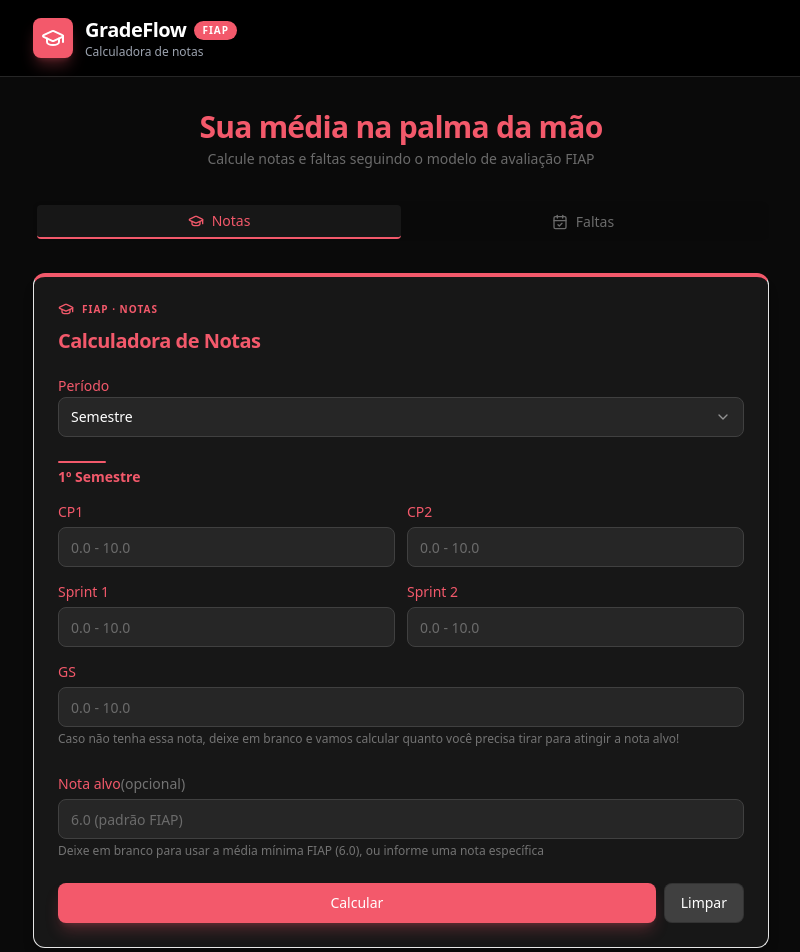
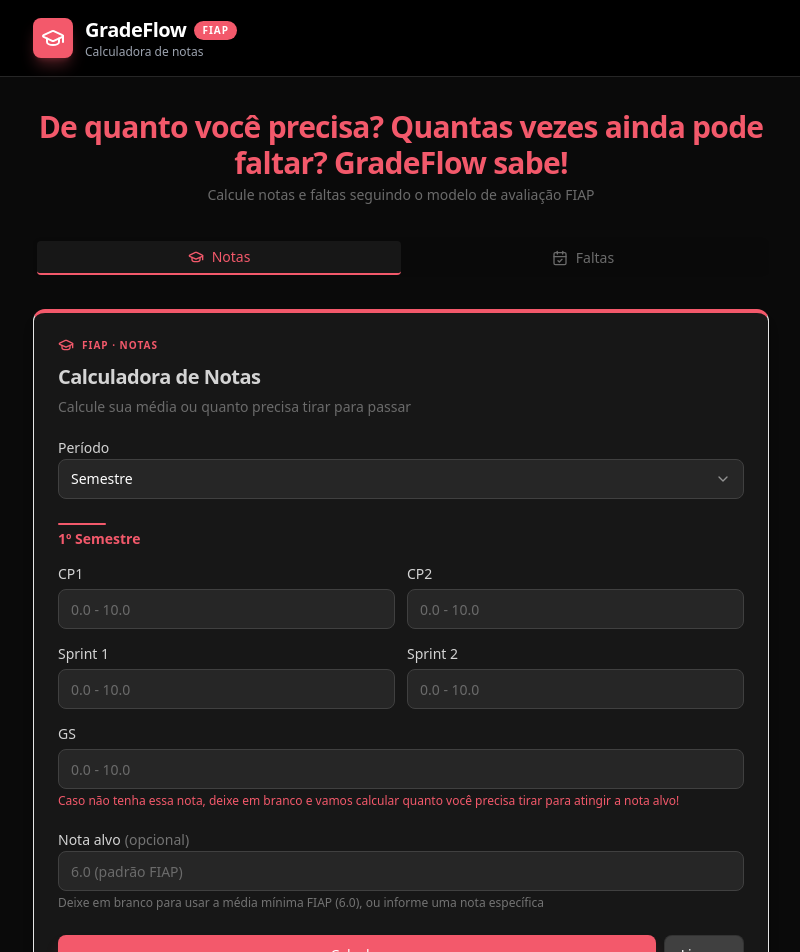
Before and after one commit to mortari17/web-grade-flow, a React (Vite) app: page / in a window 1280 px wide. Shown: the top 952 px of the page, without its empty margins (239-1039 px from the left). Built offline with nearby package versions, Linux system fonts and the light colour scheme.

Commit message:
style: atualizar cores de texto para melhorar a legibilidade e consistência na interface

```diff
--- a/src/App.tsx
+++ b/src/App.tsx
@@ -26,7 +26,7 @@ export default function App() {
       <main className="flex-1 container max-w-3xl mx-auto py-8 px-4 w-full">
         <div className="text-center mb-8">
           <h2 className="text-2xl sm:text-3xl text-primary font-bold tracking-tight">
-            Sua média na palma da mão
+            De quanto você precisa? Quantas vezes ainda pode faltar? GradeFlow sabe!
           </h2>
           <p className="text-sm text-muted-foreground mt-1">
             Calcule notas e faltas seguindo o modelo de avaliação FIAP
--- a/src/components/AbsenceCalculator.tsx
+++ b/src/components/AbsenceCalculator.tsx
@@ -65,7 +65,7 @@ export function AbsenceCalculator() {
             FIAP · Faltas
           </span>
         </div>
-        <CardTitle className="text-xl text-primary">Calculadora de Faltas</CardTitle>
+        <CardTitle className="text-xl text-neutral-300">Calculadora de Faltas</CardTitle>
         <CardDescription>
           Calcule quantas faltas ainda pode ter sem estourar o limite de 25%
         </CardDescription>
@@ -74,7 +74,7 @@ export function AbsenceCalculator() {
         <div className="grid grid-cols-2 gap-4">
           <div className="space-y-1">
             <Label htmlFor="absences">
-              <span className="text-primary">Faltas</span>
+              <span className="text-neutral-300">Faltas</span>
             </Label>
             <Input
               id="absences"
@@ -92,7 +92,7 @@ export function AbsenceCalculator() {
           </div>
           <div className="space-y-1">
             <Label htmlFor="classes">
-              <span className="text-primary">Total de Aulas</span>
+              <span className="text-neutral-300">Total de Aulas</span>
             </Label>
             <Select value={classes} onValueChange={setClasses}>
               <SelectTrigger className="bg-neutral-800 border border-neutral-700 text-white rounded-lg px-3 py-2 focus:ring-2 focus:ring-primary">
--- a/src/components/GradeCalculator.tsx
+++ b/src/components/GradeCalculator.tsx
@@ -174,12 +174,13 @@ export function GradeCalculator() {
             FIAP · Notas
           </span>
         </div>
-        <CardTitle className="text-xl text-primary">Calculadora de Notas</CardTitle>
+        <CardTitle className="text-xl text-neutral-300">Calculadora de Notas</CardTitle>
+        <CardDescription>Calcule sua média ou quanto precisa tirar para passar</CardDescription>
       </CardHeader>
       <CardContent className="space-y-6">
         <div className="space-y-1">
           <Label>
-            <div className="text-primary">Período</div>
+            <div className="text-neutral-300">Período</div>
           </Label>
           <Select value={period} onValueChange={(v: Period) => setPeriod(v)}>
             <SelectTrigger className="bg-neutral-800 border border-neutral-700 text-white rounded-lg px-3 py-2 focus:ring-2 focus:ring-primary">
@@ -218,8 +219,10 @@ export function GradeCalculator() {
 
         <div className="space-y-1">
           <Label htmlFor="target">
-            <span className="text-primary">Nota alvo</span>
-            <span className="text-muted-foreground font-normal text-neutral-500">(opcional)</span>
+            <div className="flex gap-1">
+              <span className="text-neutral-300">Nota alvo</span>
+              <span className="text-muted-foreground font-normal text-neutral-500">(opcional)</span>
+            </div>
           </Label>
           <Input
             id="target"
--- a/src/components/GradeInput.tsx
+++ b/src/components/GradeInput.tsx
@@ -39,7 +39,7 @@ export function GradeInput({
 
   return (
     <div className="space-y-1">
-      <Label htmlFor={label}>{<span className="text-primary">{label}</span>}</Label>
+      <Label htmlFor={label}>{<span className="text-neutral-300">{label}</span>}</Label>
       <Input
         id={label}
         type="text"
@@ -53,9 +53,7 @@ export function GradeInput({
           error && 'border-destructive focus-visible:ring-destructive',
         )}
       />
-      {description && (
-        <p className="text-xs text-muted-foreground text-neutral-500">{description}</p>
-      )}
+      {description && <p className="text-xs text-muted-foreground text-primary">{description}</p>}
       {error && <p className="text-xs text-destructive">{error}</p>}
     </div>
   )
--- a/src/components/SemesterGrade.tsx
+++ b/src/components/SemesterGrade.tsx
@@ -22,7 +22,7 @@ export function SemesterGrades({
         <div className="h-0.5 w-12 rounded-full bg-primary" />
         <h4 className="text-sm font-bold text-foreground text-primary">{title}</h4>
       </div>
-      <div className="grid grid-cols-2 gap-3 text-primary">
+      <div className="grid grid-cols-2 gap-3 text-neutral-300">
         <GradeInput
           label={`CP1`}
           value={grades.cp1}
```
